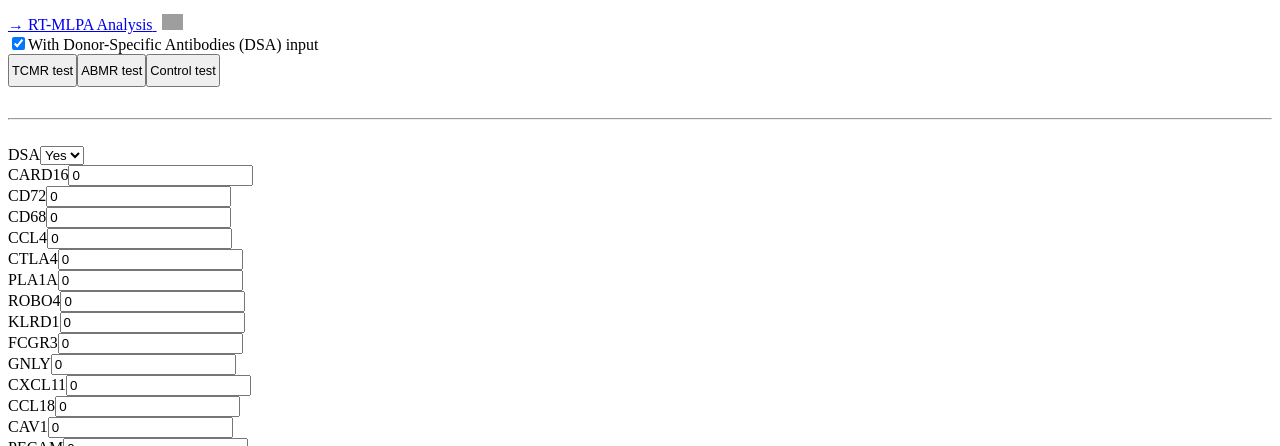
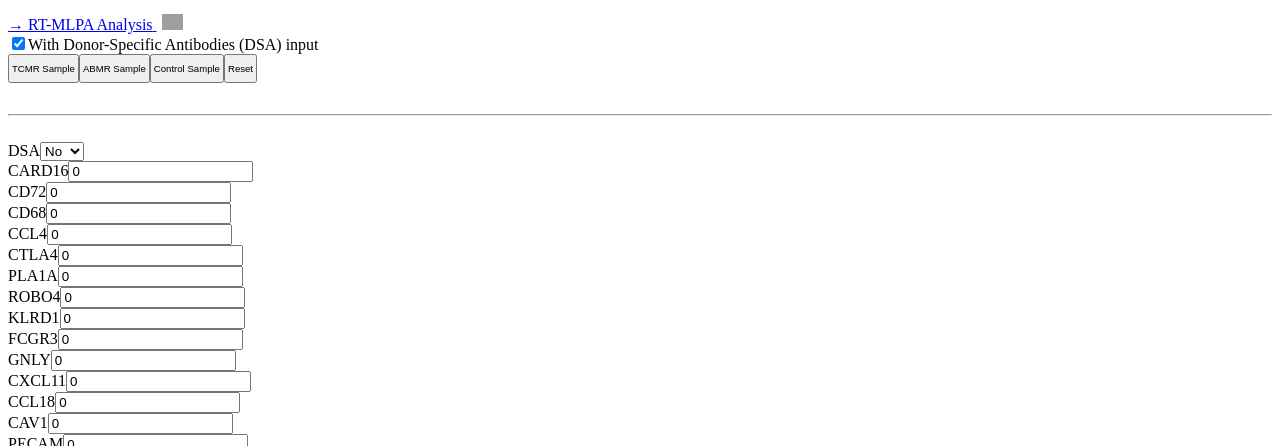
Before and after one commit to edvincandon/FFPE-kidney-transplant-classifier, a React app in the folder web/: page / in a window 1280 px wide. Shown: the part 328-774 px from the top of the page. Built offline with nearby package versions, Linux system fonts and the light colour scheme; grey boxes are pictures that could not be loaded; the HTML template or start-up script is replaced by a standard one.

Commit message:
feat: add reset button on classifier inputs

```diff
--- a/web/src/components/classifier/Classifier.tsx
+++ b/web/src/components/classifier/Classifier.tsx
@@ -1,9 +1,9 @@
-import React, { CSSProperties, useMemo, useState } from 'react';
+import React, { CSSProperties, useCallback, useMemo, useState } from 'react';
 import { chunks } from '~/utils';
 
 import { DSAInput } from './DSAInput';
 import { GeneInput } from './GeneInput';
-import { GENES, GeneState } from './genes';
+import { DEFAULT_GENE_STATE, GENES, GeneState } from './genes';
 import { Heatmap } from './Heatmap';
 import { scalerTransform } from './scaler';
 import { ABMR_TEST, CONTROL_TEST, TCMR_TEST } from './test.data';
@@ -12,12 +12,38 @@ const buttonStyles: CSSProperties = {
   marginBottom: 5,
   display: "inline-block",
   padding: "7px 2px",
-  fontSize: "0.8em",
+  fontSize: "0.6em",
 };
 export const Classifier: React.FC = () => {
-  const genesGrid = useMemo(() => [...chunks(GENES.slice(), 3)], []);
+  const genesGrid = useMemo(() => [...chunks(GENES.slice(), 6)], []);
   const [withDSA, setWithDSA] = useState<boolean>(true);
-  const [inputs, setInputs] = useState<GeneState>({});
+  const [inputs, setInputs] = useState<GeneState>(DEFAULT_GENE_STATE);
+  const [loading, setLoading] = useState<boolean>(false);
+
+  const predict = useCallback(async (inputs: GeneState, withDSA: boolean) => {
+    try {
+      setLoading(true);
+      await new Promise((res) => setTimeout(res, 500));
+      const { DSA, ...genes } = Object.fromEntries(
+        Object.entries(inputs).map(([key, value]) => [key, parseFloat(value)])
+      );
+      const res = await fetch("/classify", {
+        method: "POST",
+        headers: {
+          "Content-Type": "application/json",
+        },
+        body: JSON.stringify({ genes, ...(withDSA ? { DSA } : {}) }),
+      });
+
+      if (!res.ok) throw new Error(await res.text());
+      const data = await res.json();
+      console.log(data);
+    } catch (e) {
+      console.warn(e);
+    } finally {
+      setLoading(false);
+    }
+  }, []);
 
   return (
     <>
@@ -80,21 +106,28 @@ export const Classifier: React.FC = () => {
                 style={buttonStyles}
                 onClick={() => setInputs(TCMR_TEST)}
               >
-                TCMR test
+                TCMR Sample
               </button>
               <button
                 className="outline secondary"
                 style={buttonStyles}
                 onClick={() => setInputs(ABMR_TEST)}
               >
-                ABMR test
+                ABMR Sample
               </button>
               <button
                 className="outline secondary"
                 style={buttonStyles}
                 onClick={() => setInputs(CONTROL_TEST)}
               >
-                Control test
+                Control Sample
+              </button>
+              <button
+                className="outline secondary"
+                style={buttonStyles}
+                onClick={() => setInputs(DEFAULT_GENE_STATE)}
+              >
+                Reset
               </button>
             </div>
           </div>
@@ -134,7 +167,8 @@ export const Classifier: React.FC = () => {
           <button
             role="button"
             className="primary"
-            onClick={() => console.log(inputs)}
+            disabled={loading}
+            onClick={() => predict(inputs, withDSA)}
           >
             → PREDICT
           </button>
--- a/web/src/components/classifier/genes.ts
+++ b/web/src/components/classifier/genes.ts
@@ -24,3 +24,24 @@ export type GeneKeys = typeof GENES extends ReadonlyArray<infer U> ? U : never;
 export type GeneState = {
   [Key in GeneKeys]?: string;
 };
+
+export const DEFAULT_GENE_STATE: GeneState = {
+  DSA: "0",
+  CARD16: "0",
+  CD72: "0",
+  CD68: "0",
+  CCL4: "0",
+  CTLA4: "0",
+  PLA1A: "0",
+  ROBO4: "0",
+  KLRD1: "0",
+  FCGR3: "0",
+  GNLY: "0",
+  CXCL11: "0",
+  CCL18: "0",
+  CAV1: "0",
+  PECAM: "0",
+  PRF1: "0",
+  ADAMDEC1: "0",
+  IFNG: "0",
+};
```
